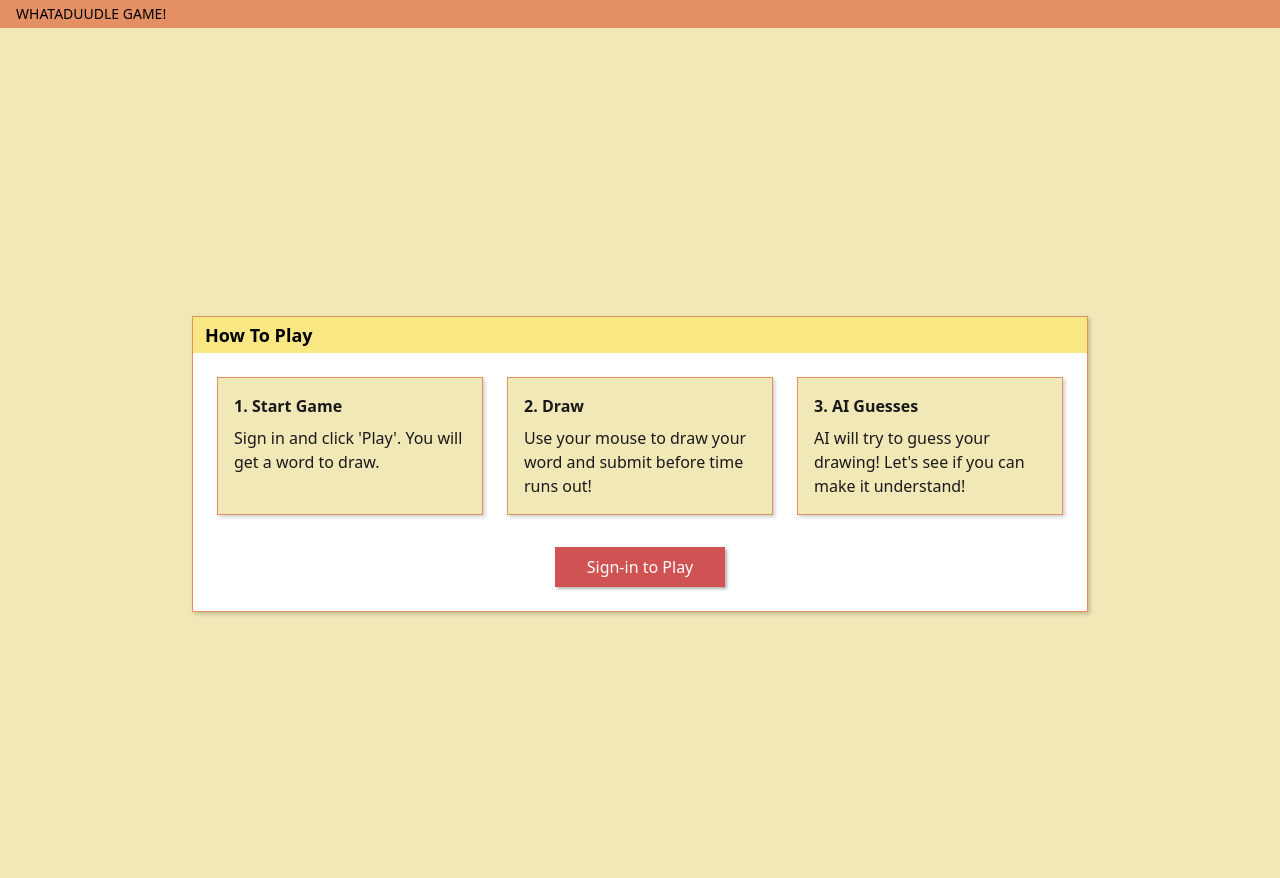
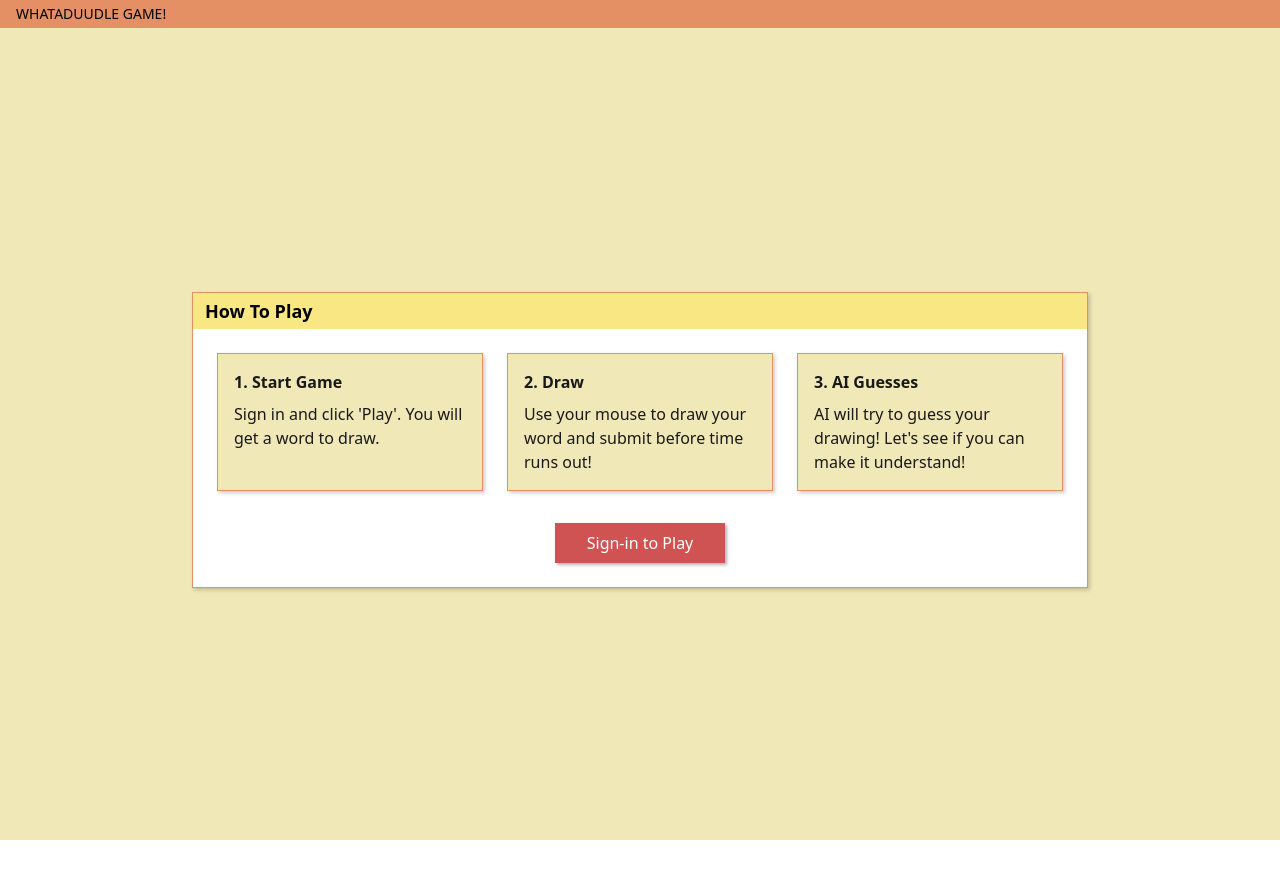
Before and after one commit to Nottimlim/Pictionary-Frontend, a React (Vite) app: page / in a window 1280 px wide. Shown: the top 878 px of the page. After the commit the page ends 840 px from the top, so only its background shows below. Built offline with nearby package versions, Linux system fonts and the light colour scheme.

Commit message:
merged with george

```diff
--- a/Game/GameContainer.jsx
+++ b/Game/GameContainer.jsx
@@ -191,7 +191,7 @@ const GameContainer = () => {
   }
 
   return (
-    <div className="fixed inset-0 flex h-screen overflow-hidden">
+    <div className="fixed inset-x-0 top-10 bottom-0 flex overflow-hidden">
       {/* Left Toolbar */}
       <div className="retroContainer w-8 flex flex-col h-full rounded-none min-w-[2rem] max-w-[2rem] flex-shrink-0">
       <div className="retroHeader text-center">
@@ -229,7 +229,7 @@ const GameContainer = () => {
           <div className="flex flex-col items-center">
   <div className="relative w-3 h-3 overflow-hidden">
     <img
-                src="/src/image/color.png"
+      src="../src/image/color.png"
       alt="Color"
       className="w-1.5 h-1.5 absolute top-1/2 left-1/2 transform -translate-x-1/2 -translate-y-1/2"
     />
--- a/src/App.jsx
+++ b/src/App.jsx
@@ -21,8 +21,7 @@ const App = () => {
         brandName="WHATADUUDLE GAME!"
         userName={!isHomePage ? currentUser?.username : null}
       />
-      <div className="pt-8">
-        <div className="px-4 py-8">
+      <main className="pt-10"> {/* Changed from pt-8 and removed nested div */}
         <Routes>
           <Route path="/" element={<HomePage />} />
           <Route path="/login" element={<Login />} />
@@ -36,8 +35,7 @@ const App = () => {
             }
           />
         </Routes>
-        </div>
-      </div>
+      </main>
     </div>
   );
 };
```
Lines whose indentation alone changed are shown as unchanged.
